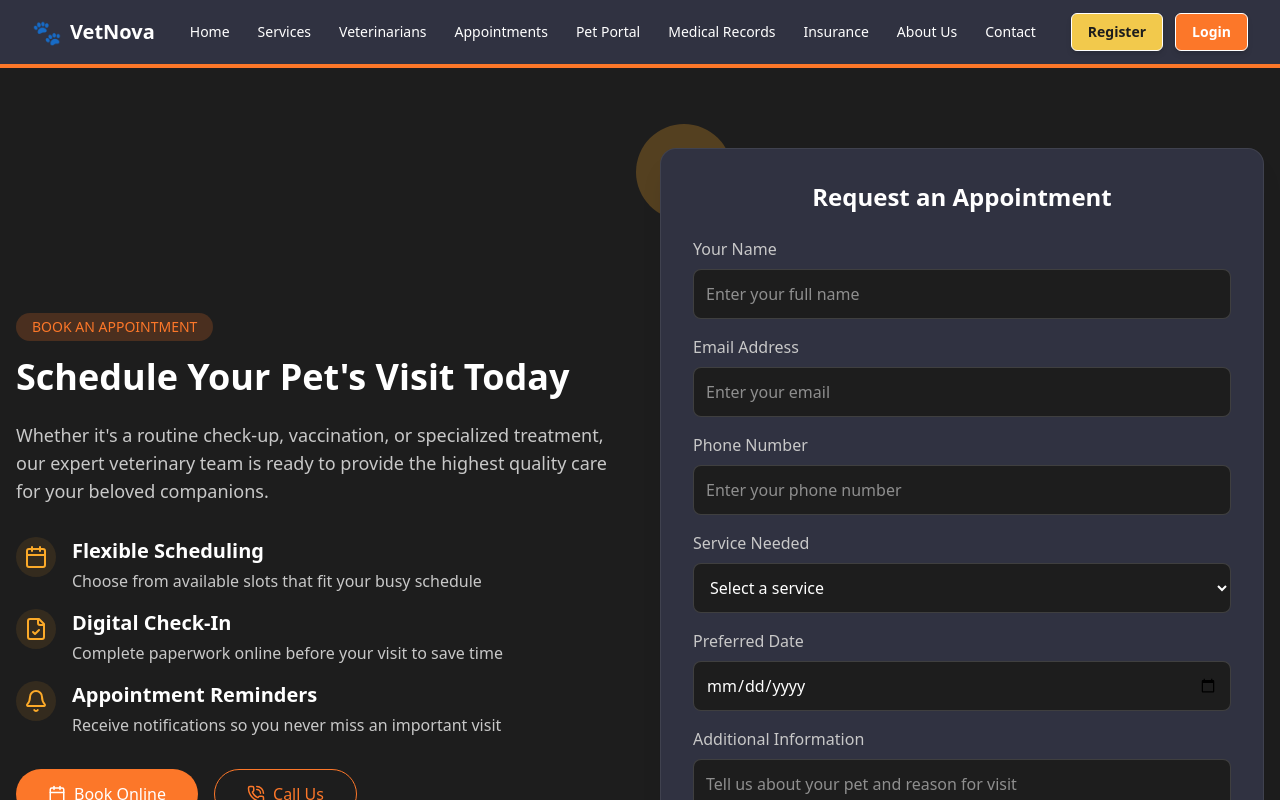
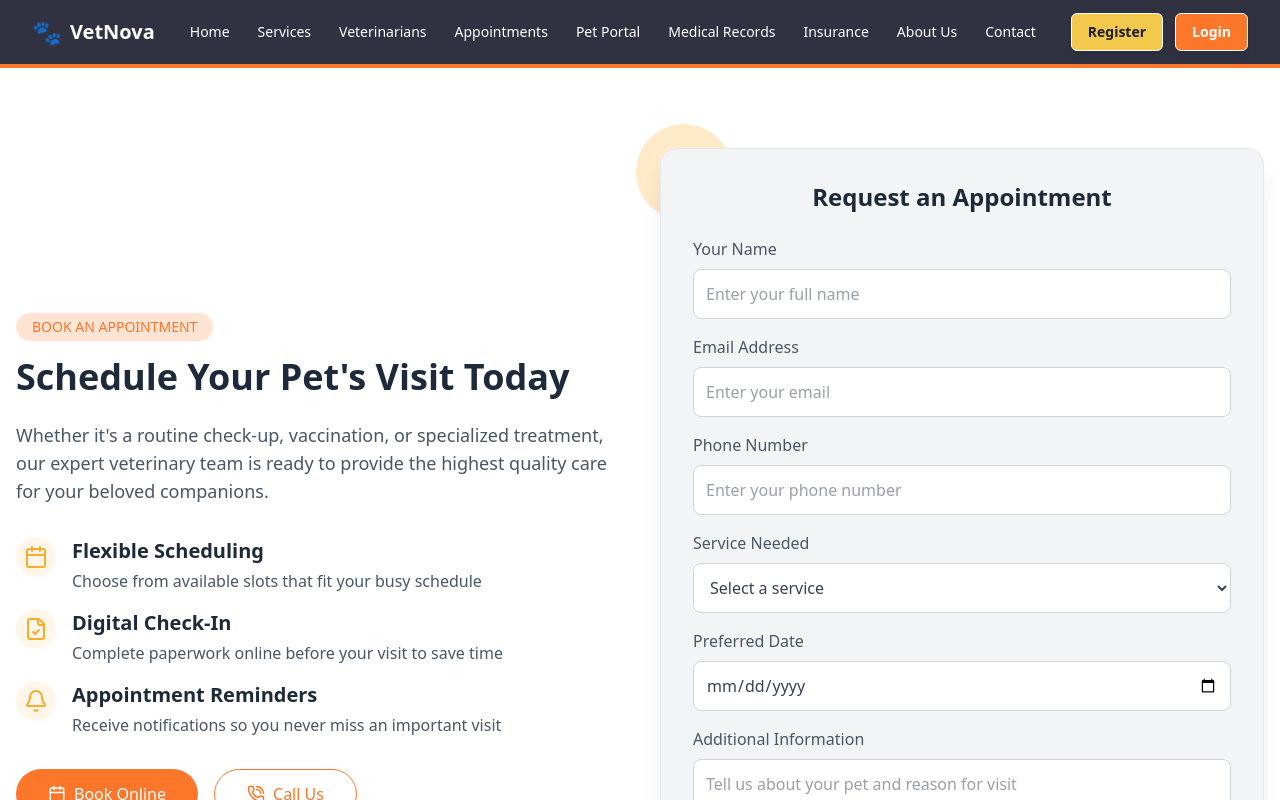
Before and after one commit to Hospital-Manegment-System/HospitalSystem, a Next.js app in the folder sehha/: page /ContactUs in a window 1280 px wide. Shown: the top 800 px of the page. Built offline with nearby package versions, Linux system fonts and the light colour scheme.

Commit message:
editing the contact us style

```diff
--- a/sehha/src/app/ContactUs/page.js
+++ b/sehha/src/app/ContactUs/page.js
@@ -1,21 +1,20 @@
 import React from 'react'
 import { Calendar, PhoneCall, CalendarClock, FileCheck, Bell } from 'lucide-react'
-
 
 const page = () => {
   return (
     <div>
-      <section className="py-20 bg-[#1D1D1D]" id="book-now">
+      <section className="py-20 bg-white" id="book-now">
               <div className="container mx-auto px-4">
                 <div className="grid grid-cols-1 lg:grid-cols-2 gap-10 items-center">
                   <div className="animate-fadeIn">
                     <span className="inline-block px-4 py-1 rounded-full bg-[#FC7729]/20 text-[#FC7729] font-medium text-sm mb-4">
                       BOOK AN APPOINTMENT
                     </span>
-                    <h2 className="text-4xl font-bold text-[#FFFFFF] mb-6">
+                    <h2 className="text-4xl font-bold text-gray-800 mb-6">
                       Schedule Your Pet's Visit Today
                     </h2>
-                    <p className="text-lg text-[#C8C8C8] mb-8">
+                    <p className="text-lg text-gray-600 mb-8">
                       Whether it's a routine check-up, vaccination, or specialized treatment,
                       our expert veterinary team is ready to provide the highest quality care for your beloved companions.
                     </p>
@@ -26,8 +25,8 @@ const page = () => {
                           <Calendar size={24} />
                         </div>
                         <div>
-                          <h3 className="text-xl font-semibold text-[#FFFFFF] mb-1">Flexible Scheduling</h3>
-                          <p className="text-[#C8C8C8]">Choose from available slots that fit your busy schedule</p>
+                          <h3 className="text-xl font-semibold text-gray-800 mb-1">Flexible Scheduling</h3>
+                          <p className="text-gray-600">Choose from available slots that fit your busy schedule</p>
                         </div>
                       </div>
 
@@ -36,8 +35,8 @@ const page = () => {
                           <FileCheck size={24} />
                         </div>
                         <div>
-                          <h3 className="text-xl font-semibold text-[#FFFFFF] mb-1">Digital Check-In</h3>
-                          <p className="text-[#C8C8C8]">Complete paperwork online before your visit to save time</p>
+                          <h3 className="text-xl font-semibold text-gray-800 mb-1">Digital Check-In</h3>
+                          <p className="text-gray-600">Complete paperwork online before your visit to save time</p>
                         </div>
                       </div>
 
@@ -46,8 +45,8 @@ const page = () => {
                           <Bell size={24} />
                         </div>
                         <div>
-                          <h3 className="text-xl font-semibold text-[#FFFFFF] mb-1">Appointment Reminders</h3>
-                          <p className="text-[#C8C8C8]">Receive notifications so you never miss an important visit</p>
+                          <h3 className="text-xl font-semibold text-gray-800 mb-1">Appointment Reminders</h3>
+                          <p className="text-gray-600">Receive notifications so you never miss an important visit</p>
                         </div>
                       </div>
                     </div>
@@ -55,14 +54,14 @@ const page = () => {
                     <div className="flex flex-col sm:flex-row gap-4">
                       <a
                         href="#"
-                        className="bg-[#FC7729] hover:bg-[#FCAA29] text-[#FFFFFF] px-8 py-3 rounded-full font-medium transition-all duration-300 text-center flex items-center justify-center gap-2"
+                        className="bg-[#FC7729] hover:bg-[#FCAA29] text-white px-8 py-3 rounded-full font-medium transition-all duration-300 text-center flex items-center justify-center gap-2"
                       >
                         <Calendar size={18} />
                         Book Online
                       </a>
                       <a
                         href="tel:+1234567890"
-                        className="bg-transparent border border-[#FC7729] text-[#FC7729] hover:bg-[#FC7729] hover:text-[#FFFFFF] px-8 py-3 rounded-full font-medium transition-all duration-300 text-center flex items-center justify-center gap-2"
+                        className="bg-transparent border border-[#FC7729] text-[#FC7729] hover:bg-[#FC7729] hover:text-white px-8 py-3 rounded-full font-medium transition-all duration-300 text-center flex items-center justify-center gap-2"
                       >
                         <PhoneCall size={18} />
                         Call Us
@@ -74,45 +73,45 @@ const page = () => {
                     <div className="absolute -top-6 -left-6 w-24 h-24 bg-[#FCAA29] rounded-full opacity-20 animate-pulse"></div>
                     <div className="absolute -bottom-8 -right-8 w-32 h-32 bg-[#FC7729] rounded-full opacity-20 animate-pulse delay-1000"></div>
 
-                    <div className="bg-[#303241] p-8 rounded-2xl shadow-xl relative z-10 border border-[#C8C8C8]/10">
-                      <h3 className="text-2xl font-bold text-[#FFFFFF] mb-6 text-center">Request an Appointment</h3>
+                    <div className="bg-gray-100 p-8 rounded-2xl shadow-xl relative z-10 border border-gray-200">
+                      <h3 className="text-2xl font-bold text-gray-800 mb-6 text-center">Request an Appointment</h3>
 
                       <form className="space-y-4">
                         <div>
-                          <label htmlFor="name" className="block text-[#C8C8C8] mb-2">Your Name</label>
+                          <label htmlFor="name" className="block text-gray-600 mb-2">Your Name</label>
                           <input
                             type="text"
                             id="name"
-                            className="w-full bg-[#1D1D1D] border border-[#C8C8C8]/20 rounded-lg p-3 text-[#FFFFFF] focus:outline-none focus:border-[#FCAA29]"
+                            className="w-full bg-white border border-gray-300 rounded-lg p-3 text-gray-700 focus:outline-none focus:border-[#FCAA29]"
                             placeholder="Enter your full name"
                           />
                         </div>
 
                         <div>
-                          <label htmlFor="email" className="block text-[#C8C8C8] mb-2">Email Address</label>
+                          <label htmlFor="email" className="block text-gray-600 mb-2">Email Address</label>
                           <input
                             type="email"
                             id="email"
-                            className="w-full bg-[#1D1D1D] border border-[#C8C8C8]/20 rounded-lg p-3 text-[#FFFFFF] focus:outline-none focus:border-[#FCAA29]"
+                            className="w-full bg-white border border-gray-300 rounded-lg p-3 text-gray-700 focus:outline-none focus:border-[#FCAA29]"
                             placeholder="Enter your email"
                           />
                         </div>
 
                         <div>
-                          <label htmlFor="phone" className="block text-[#C8C8C8] mb-2">Phone Number</label>
+                          <label htmlFor="phone" className="block text-gray-600 mb-2">Phone Number</label>
                           <input
                             type="tel"
                             id="phone"
-                            className="w-full bg-[#1D1D1D] border border-[#C8C8C8]/20 rounded-lg p-3 text-[#FFFFFF] focus:outline-none focus:border-[#FCAA29]"
+                            className="w-full bg-white border border-gray-300 rounded-lg p-3 text-gray-700 focus:outline-none focus:border-[#FCAA29]"
                             placeholder="Enter your phone number"
                           />
                         </div>
 
                         <div>
-                          <label htmlFor="service" className="block text-[#C8C8C8] mb-2">Service Needed</label>
+                          <label htmlFor="service" className="block text-gray-600 mb-2">Service Needed</label>
                           <select
                             id="service"
-                            className="w-full bg-[#1D1D1D] border border-[#C8C8C8]/20 rounded-lg p-3 text-[#FFFFFF] focus:outline-none focus:border-[#FCAA29]"
+                            className="w-full bg-white border border-gray-300 rounded-lg p-3 text-gray-700 focus:outline-none focus:border-[#FCAA29]"
                           >
                             <option value="">Select a service</option>
                             <option value="check-up">Routine Check-up</option>
@@ -124,27 +123,27 @@ const page = () => {
                         </div>
 
                         <div>
-                          <label htmlFor="date" className="block text-[#C8C8C8] mb-2">Preferred Date</label>
+                          <label htmlFor="date" className="block text-gray-600 mb-2">Preferred Date</label>
                           <input
                             type="date"
                             id="date"
-                            className="w-full bg-[#1D1D1D] border border-[#C8C8C8]/20 rounded-lg p-3 text-[#FFFFFF] focus:outline-none focus:border-[#FCAA29]"
+                            className="w-full bg-white border border-gray-300 rounded-lg p-3 text-gray-700 focus:outline-none focus:border-[#FCAA29]"
                           />
                         </div>
 
                         <div>
-                          <label htmlFor="message" className="block text-[#C8C8C8] mb-2">Additional Information</label>
+                          <label htmlFor="message" className="block text-gray-600 mb-2">Additional Information</label>
                           <textarea
                             id="message"
                             rows={4}
-                            className="w-full bg-[#1D1D1D] border border-[#C8C8C8]/20 rounded-lg p-3 text-[#FFFFFF] focus:outline-none focus:border-[#FCAA29]"
+                            className="w-full bg-white border border-gray-300 rounded-lg p-3 text-gray-700 focus:outline-none focus:border-[#FCAA29]"
                             placeholder="Tell us about your pet and reason for visit"
                           ></textarea>
                         </div>
 
                         <button
                           type="submit"
-                          className="w-full bg-gradient-to-r from-[#FC7729] to-[#FCAA29] text-[#FFFFFF] py-3 rounded-lg font-medium transition-all duration-300 hover:shadow-lg hover:scale-[1.02] flex items-center justify-center gap-2"
+                          className="w-full bg-gradient-to-r from-[#FC7729] to-[#FCAA29] text-white py-3 rounded-lg font-medium transition-all duration-300 hover:shadow-lg hover:scale-[1.02] flex items-center justify-center gap-2"
                         >
                           <CalendarClock size={18} />
                           Request Appointment
```
